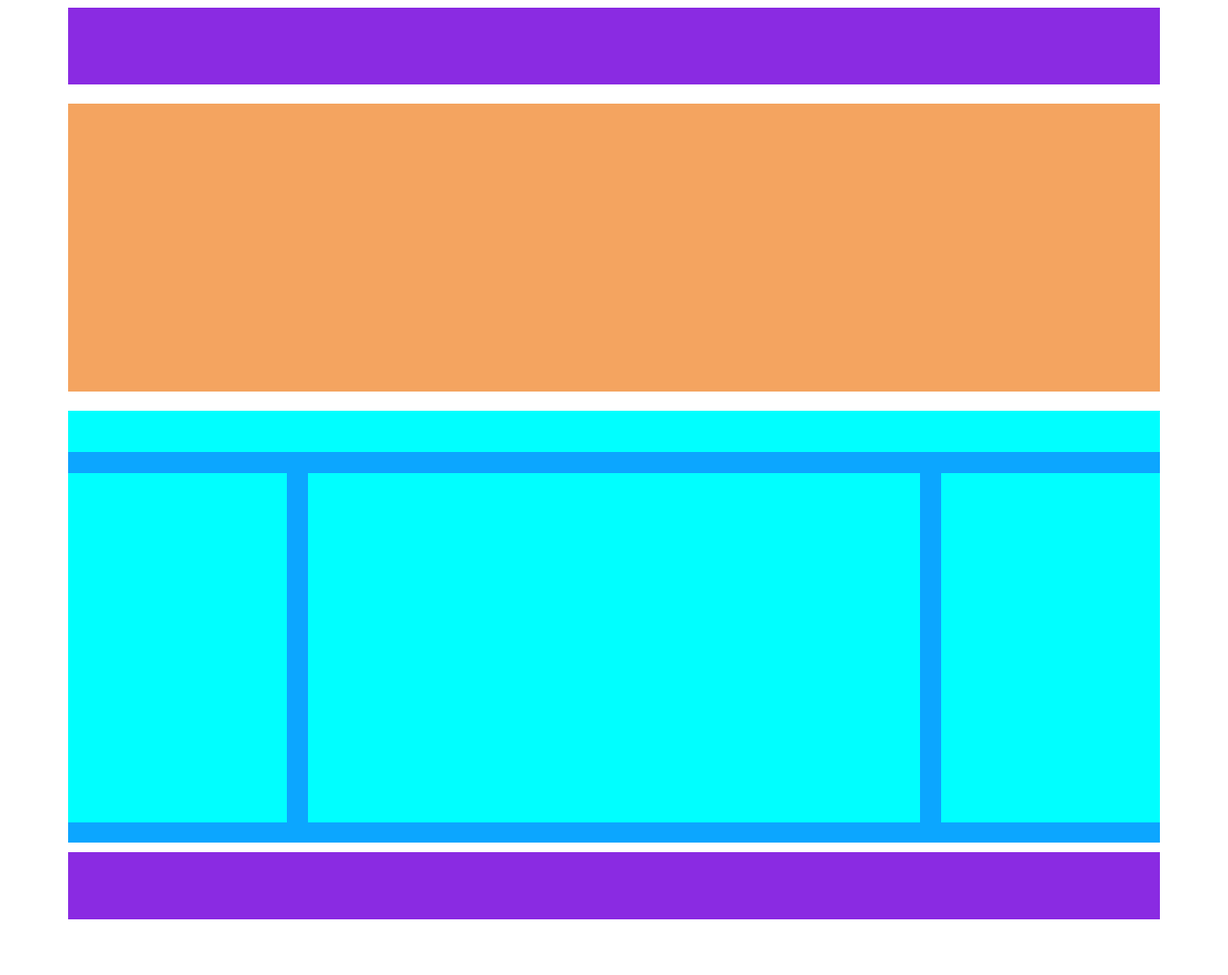
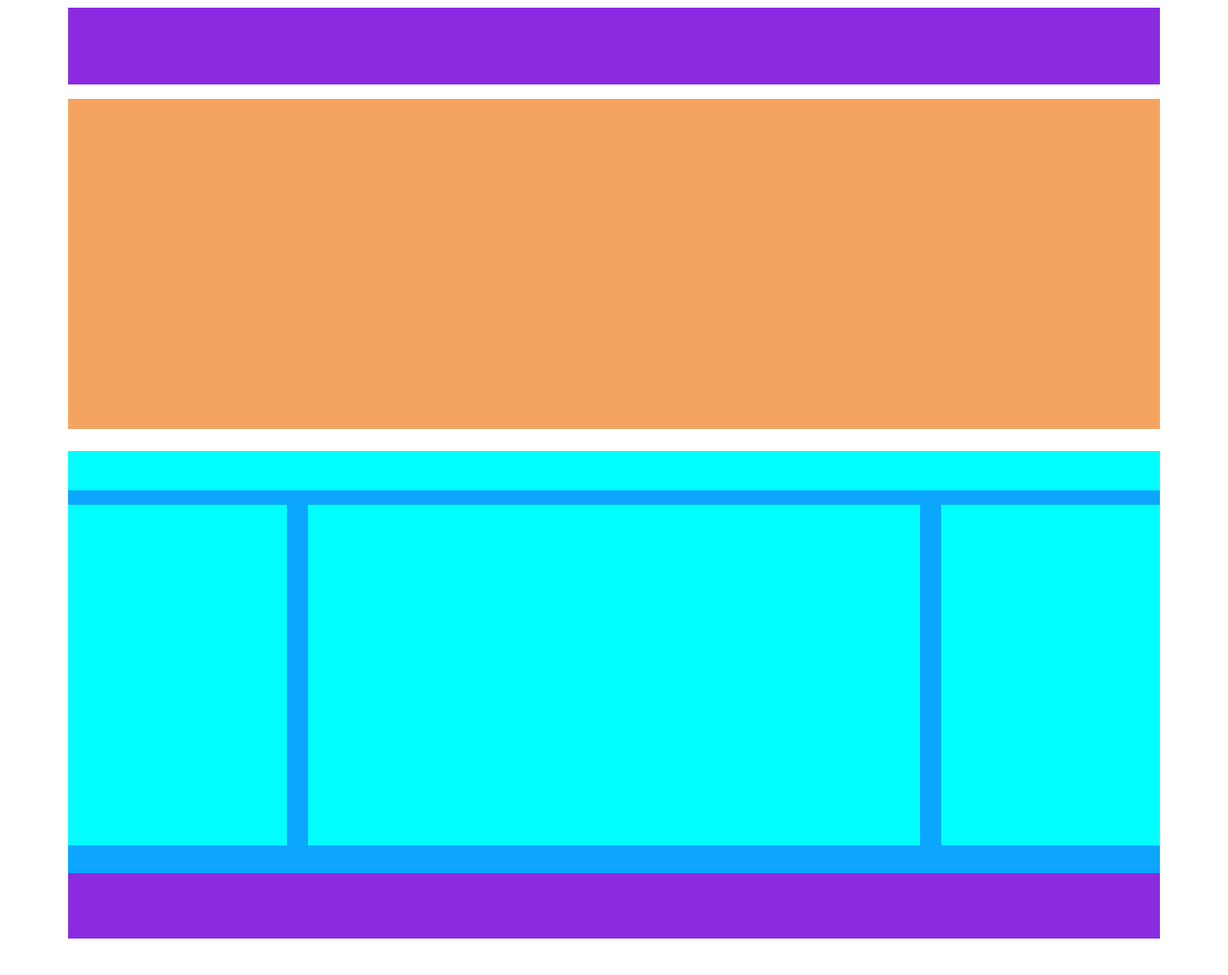
Before and after one commit to CrisL1990/htmlcss-struttura-wp, a plain HTML site: page index.html in a window 1280 px wide. Shown: the whole page at 96% size. Drawn offline with Linux system fonts and the light colour scheme.

Commit message:
Messo footer fuori da main

```diff
--- a/css/style.css
+++ b/css/style.css
@@ -1,10 +1,10 @@
 /*Inizio common*/
 *{
     box-sizing: border-box;
-    margin-bottom: 20px;
+    margin-bottom: 15px;
 }
 
-header, main{
+header, main, footer{
     width: 90%;
     margin: auto;
 }
@@ -14,37 +14,37 @@ header, main{
 header{
     height: 80px;
     background-color: blueviolet;
-    margin-bottom: 20px;
+    margin-bottom: 15px;
 }
 /*Inizio header*/
 
 /*Inizio main*/
 main{
     position: relative;
-    height: 1000px;
+    height: 800px;
 }
 /*Fine main*/
 
 /*Inizio banner*/
 .banner{
     width: 100%;
-    height: 30%;
+    height: 43%;
     background-color: sandybrown;
+    margin-bottom: 2%;
 }
 /*Fine banner*/
 
 
 /*Inizio content*/
 .content{
+    box-sizing: border-box;
     width: 100%;
-    height: 45%;
+    height: 55%;
     background-color: rgba(0, 162, 255, 0.952);
     padding-bottom: 2%;
-    margin-bottom: 10px;
-
 }
 
-.float-container::after{
+.content::after{
     content: "";
     display: table;
     clear: both;
@@ -54,7 +54,7 @@ main{
     width: 100%;
     height: 10%;
     background-color: aqua;
-    margin-bottom: 2%;
+
 }
 
 .left-box{
@@ -69,7 +69,6 @@ main{
     float: left;
     width: 56%;
     margin: 0% 2%;
-
 }
 
 .left-box, .right-box, .central-box{
@@ -84,6 +83,7 @@ main{
 
 /*Inizio footer*/
 footer{
+    margin-top: 5px;
     height: 70px;
     background-color: blueviolet;
 }
```
Also changed, not shown: index.html (+3 -4 lines).
